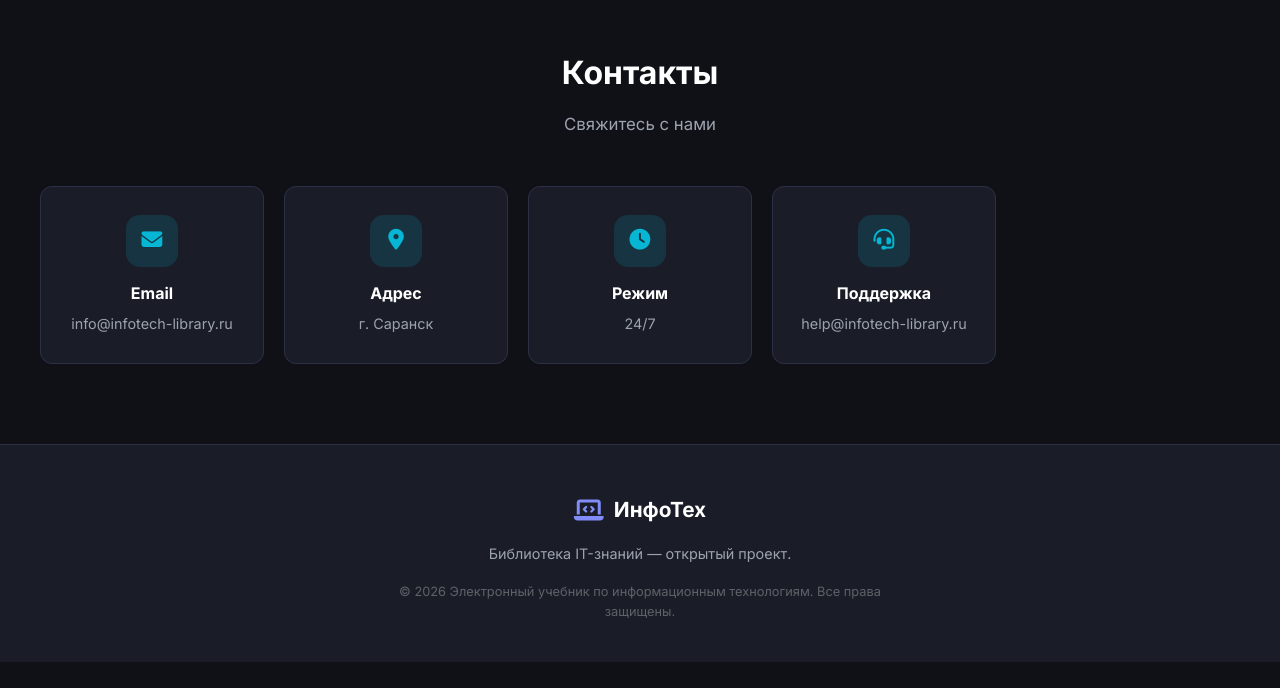
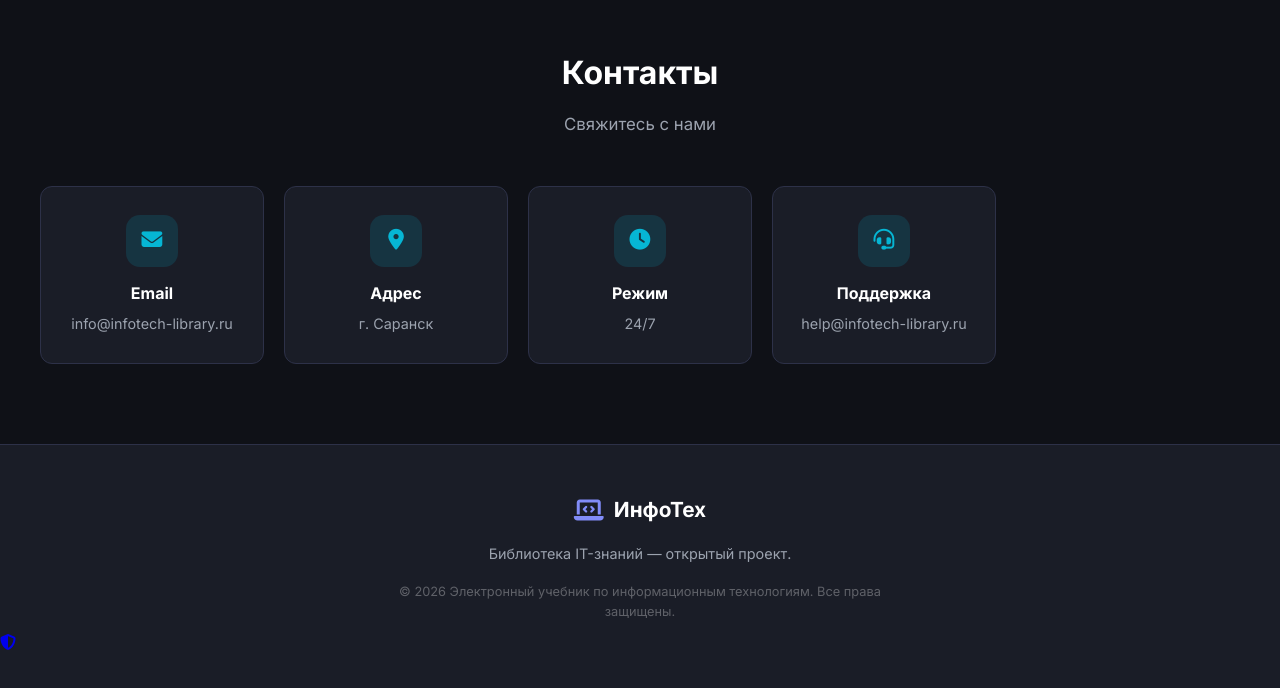
Before and after one commit to nefr2006/infotech, a website: page index.html in a window 1280 px wide. Shown: the part 2099-2787 px from the top of the page. Before the commit the page ends 2761 px from the top, so only its background shows below. Drawn offline with Linux system fonts and the light colour scheme; no server answers.

Commit message:
Update index.html

```diff
--- a/index.html
+++ b/index.html
@@ -114,6 +114,7 @@
       <p>Библиотека IT-знаний — открытый проект.</p>
       <p class="copy">&copy; 2026 Электронный учебник по информационным технологиям. Все права защищены.</p>
     </div>
+    <a href="admin.html" class="footer-admin-btn" title="Панель управления"><i class="fas fa-shield-alt"></i></a>
   </footer>
 
   <!-- Auth Modal -->
```
